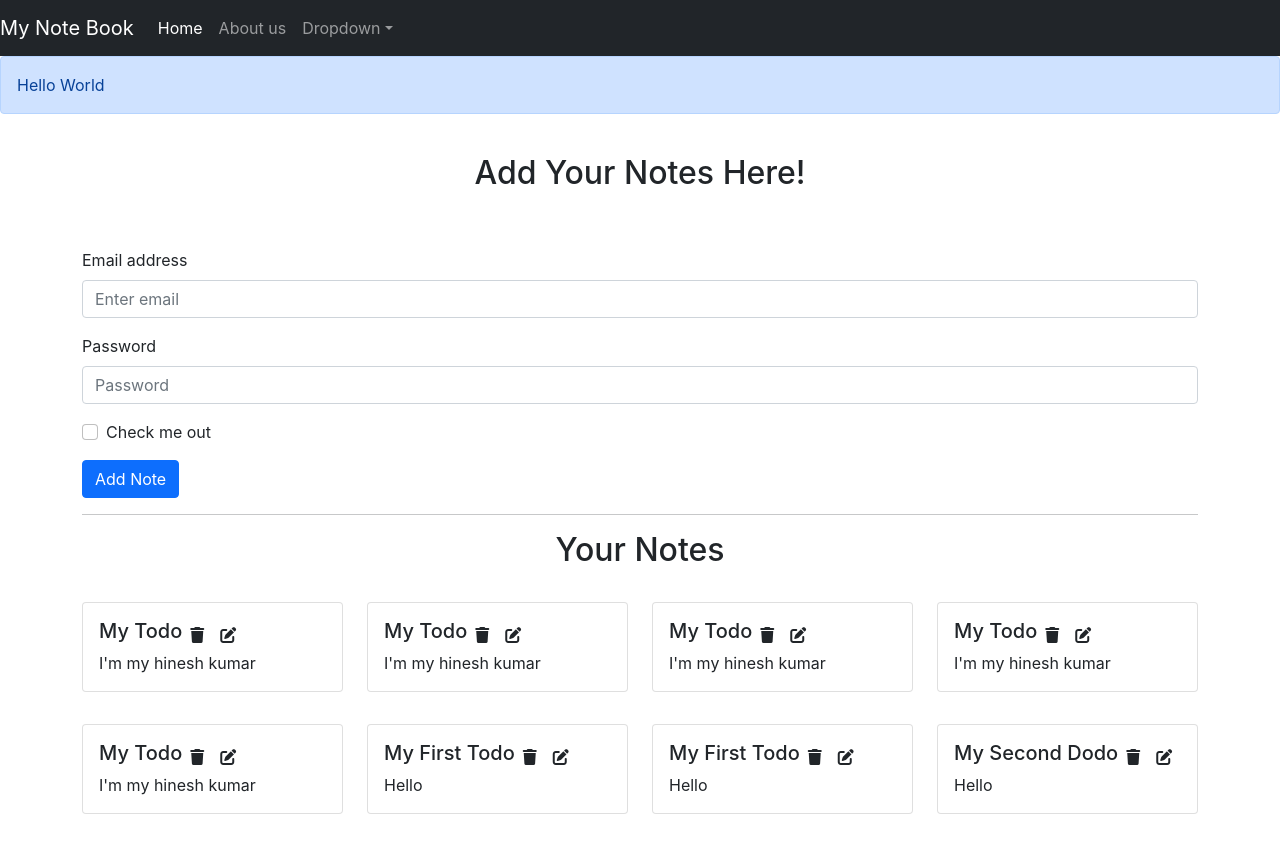
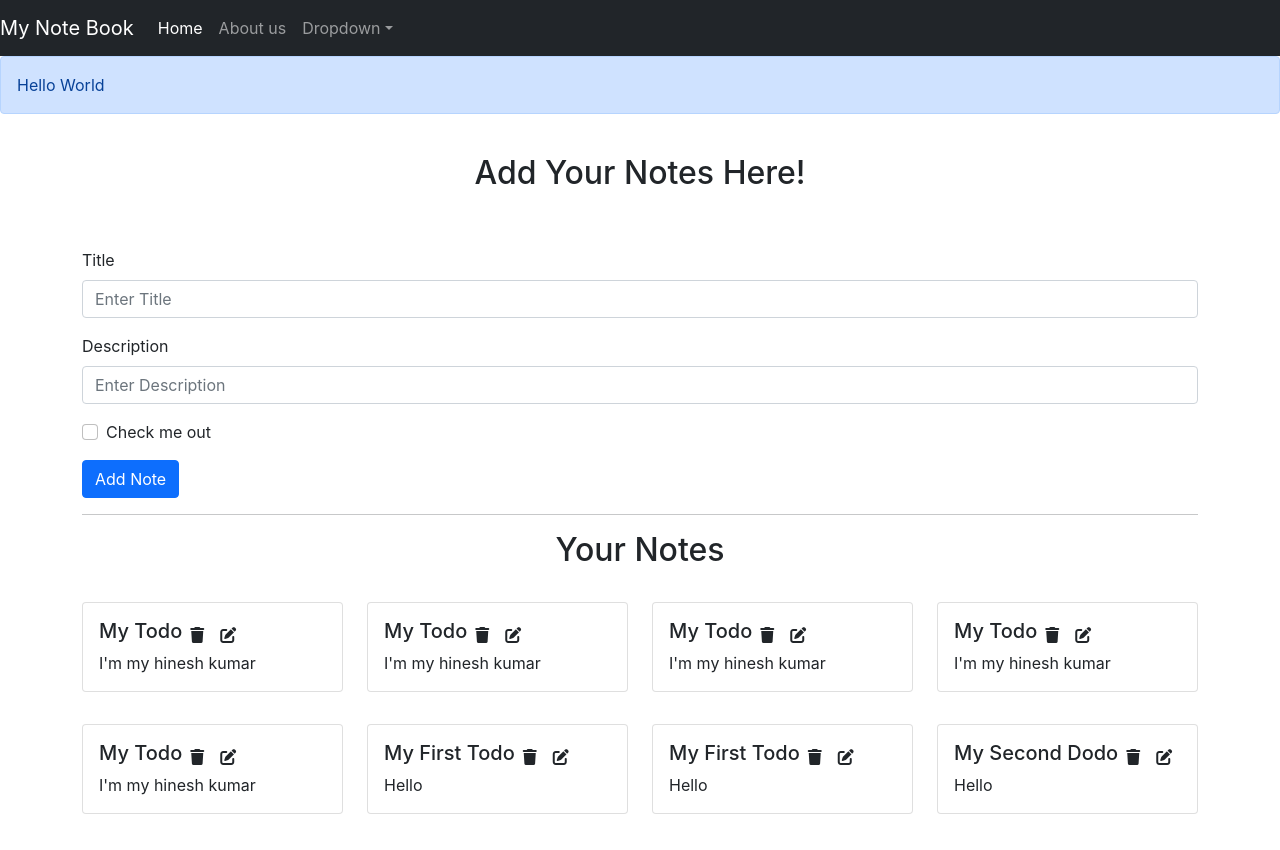
Before and after one commit to HineshKumar1/mynotebook, a React (Create React App) app: page / in a window 1280 px wide. Shown: the top 850 px of the page. Built offline with nearby package versions, Linux system fonts and the light colour scheme.

Commit message:
Complete video 63

```diff
--- /dev/null
+++ b/src/components/AddNote.js
@@ -0,0 +1,47 @@
+import React,{useContext,useState} from 'react'
+import notecontext from '../context/notes/NoteContext'
+import Button from 'react-bootstrap/Button';
+import Form from 'react-bootstrap/Form';
+
+function AddNote() {
+    const context  = useContext(notecontext);
+    const {AddNotes} = context;
+
+    const [note, setnote] = useState({
+        title : " ",
+        description : " ",
+        tag  : "Personal"
+    });
+    const handleclick = (e)=>{
+        e.preventDefault();
+        AddNotes(note.title,note.description,note.tag)
+
+    }
+    const onchange = (e)=>{
+        setnote({...note, [e.target.name] : e.target.value})
+    }
+    return (
+        <>
+            <h2 className='helo'>Add Your Notes Here!</h2>
+            <br /><br />
+            <Form>
+                <Form.Group className="mb-3">
+                    <Form.Label>Title</Form.Label>
+                    <Form.Control id='title' type="text" name='title' placeholder="Enter Title" onChange={onchange} />
+                </Form.Group>
+                <Form.Group className="mb-3">
+                    <Form.Label>Description</Form.Label>
+                    <Form.Control id='description' type="text" name='description' placeholder="Enter Description" onChange={onchange} />
+                </Form.Group>
+                <Form.Group className="mb-3" controlId="formBasicCheckbox">
+                    <Form.Check type="checkbox" label="Check me out" />
+                </Form.Group>
+                <Button onClick={handleclick} variant="primary" type="submit">
+                    Add Note
+                </Button>
+            </Form>
+        </>
+    )
+}
+
+export default AddNote
--- a/src/components/Alert.js
+++ b/src/components/Alert.js
@@ -3,7 +3,7 @@ import React from 'react'
 const Alert = (props) => {
     return (
         <>
-            <div class="alert alert-primary" role="alert">
+            <div className="alert alert-primary" role="alert">
                 {props.message}
             </div>
         </>
--- a/src/components/Home.js
+++ b/src/components/Home.js
@@ -1,32 +1,11 @@
 import React from 'react'
-import Button from 'react-bootstrap/Button';
-import Form from 'react-bootstrap/Form';
+import AddNote from './AddNote';
 import Notes from './Notes';
 function Home() {
   return (
     <>
     <br />
-    <h2 className='helo'>Add Your Notes Here!</h2>
-    <br /><br />
-      <Form>
-      <Form.Group className="mb-3" controlId="formBasicEmail">
-        <Form.Label>Email address</Form.Label>
-        <Form.Control type="email" placeholder="Enter email" />
-        {/* <Form.Text className="text-muted">
-          We'll never share your email with anyone else.
-        </Form.Text> */}
-      </Form.Group>
-      <Form.Group className="mb-3" controlId="formBasicPassword">
-        <Form.Label>Password</Form.Label>
-        <Form.Control type="password" placeholder="Password" />
-      </Form.Group>
-      <Form.Group className="mb-3" controlId="formBasicCheckbox">
-        <Form.Check type="checkbox" label="Check me out" />
-      </Form.Group>
-      <Button variant="primary" type="submit">
-        Add Note
-      </Button>
-    </Form>
+    <AddNote/>
     <hr />
     <h2 className='helo'>Your Notes</h2>
     <Notes></Notes>
--- a/src/components/Notes.js
+++ b/src/components/Notes.js
@@ -4,7 +4,7 @@ import NoteItem from './NoteItem';
 
 function Notes() {
     const context  = useContext(notecontext);
-    const {Notes,setNotes} = context;
+    const {Notes,AddNotes} = context;
   return (
     <>
       <div className='row my-3'>
--- a/src/context/notes/NoteState.js
+++ b/src/context/notes/NoteState.js
@@ -76,9 +76,34 @@ const NoteState = (props)=>{
           "__v": 0
         }
       ]
-      const [Notes, setNotes] = useState(initialNotes)
+
+      const [Notes, setNotes] = useState(initialNotes);
+      //Add Notes
+      const AddNotes = (title,description,tag)=>{
+        //TODO API Call
+        console.log("Adding new Note");
+        const note = {
+
+          "_id": "641dbb72b0323d2f7fc8e7e6",
+          "user": "641455621c217cb5293ac16a",
+          "title": title,
+          "description": description,
+          "tag": tag,
+          "date": "2023-03-24T15:02:10.507Z",
+          "__v": 0
+        };
+        setNotes(Notes.concat(note))
+      }
+      //Edit Notes
+       const EditNotes = (_id)=>{
+
+      }
+      //Delete Notes
+      const DeleteNotes = (_id)=>{
+
+      }
     return(
-        <NoteContext.Provider value={{Notes,setNotes}}>
+        <NoteContext.Provider value={{Notes,AddNotes,EditNotes,DeleteNotes}}>
             {props.children}
         </NoteContext.Provider>
    )
```
